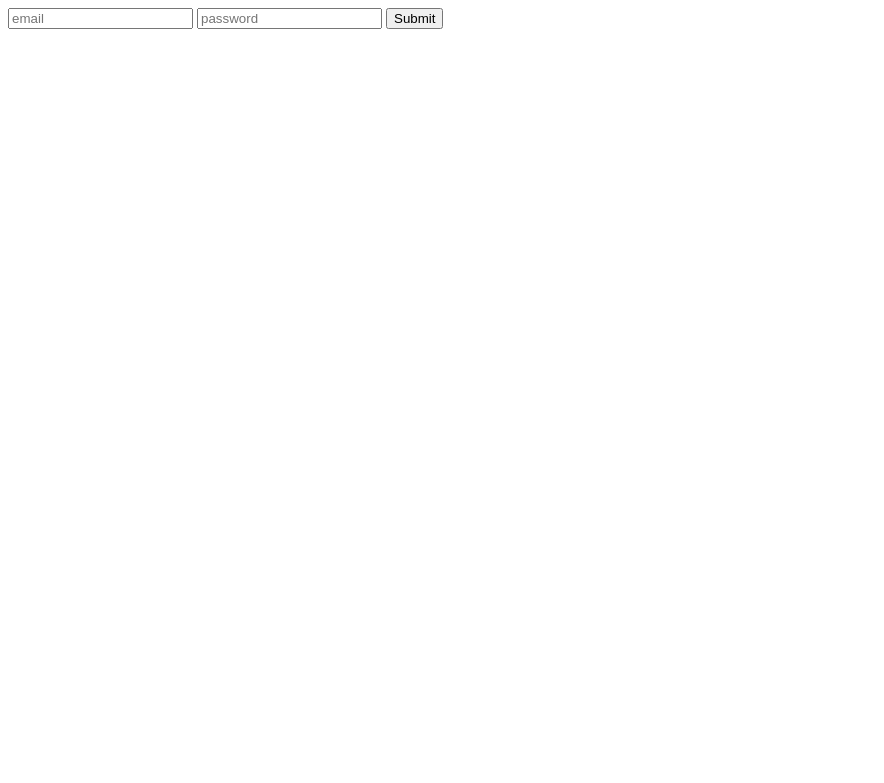
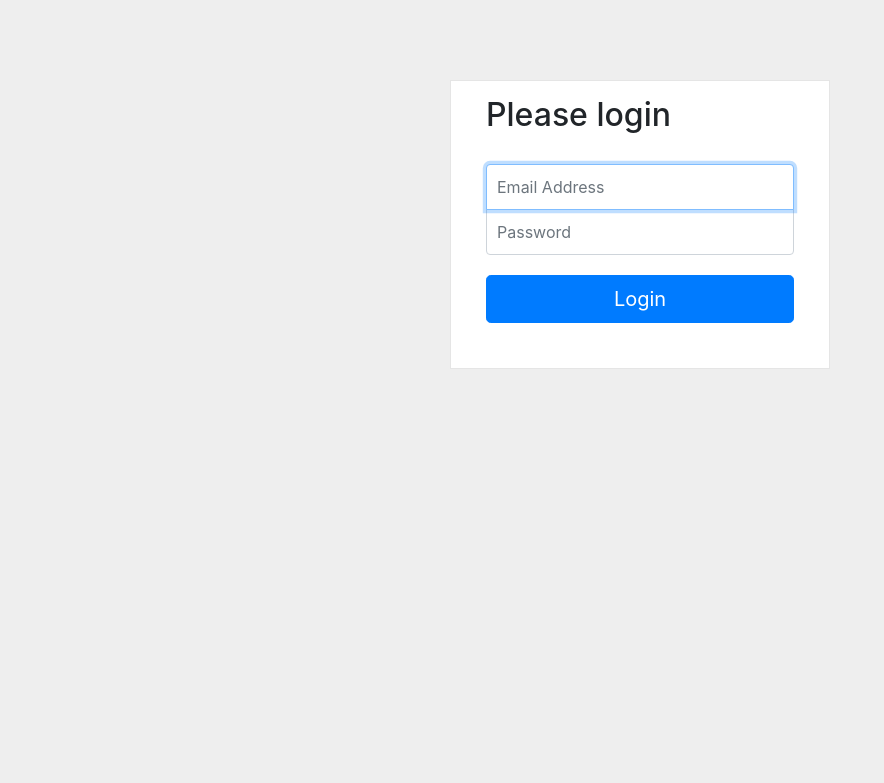
Before and after one commit to farridav/flask_friends, a Flask app: page /login in a window 1280 px wide. Shown: the top 783 px of the page, without its empty margins (0-884 px from the left). Run offline with Flask 2, Linux system fonts and the light colour scheme; some libraries are stand-ins or nearby versions.

Commit message:
Add template structure and style pages

```diff
--- a/friends/app.py
+++ b/friends/app.py
@@ -70,13 +70,7 @@ def request_loader(request):
 @app.route('/login', methods=['GET', 'POST'])
 def login():
     if request.method == 'GET':
-        return '''
-        <form action='login' method='POST'>
-        <input type='text' name='email' id='email' placeholder='email'></input>
-        <input type='password' name='pw' id='pw' placeholder='password'></input>
-        <input type='submit' name='submit'></input>
-        </form>
-        '''
+        return render_template('login.html')
 
     email = request.form['email']
     if email in users and request.form['pw'] == users[email]['pw']:
@@ -85,13 +79,22 @@ def login():
         flask_login.login_user(user)
         return redirect(url_for('protected'))
 
-    return 'Bad login'
+    return abort(403)
 
 
 @app.route('/logout')
 def logout():
+    user_id = getattr(
+        flask_login.current_user, 'id',
+        'Anonymous'
+    )
     flask_login.logout_user()
-    return 'Logged out'
+    return render_template('basic.html', **{
+        'page_title': 'Logged Out',
+        'content': 'Bye {}'.format(
+            user_id
+        )
+    })
 
 
 @login_manager.unauthorized_handler
@@ -102,7 +105,12 @@ def unauthorized_handler():
 @app.route('/protected')
 @flask_login.login_required
 def protected():
-    return 'Logged in as: ' + flask_login.current_user.id
+    return render_template('basic.html', **{
+        'page_title': 'Logged In',
+        'content': 'Welcome {}'.format(
+            flask_login.current_user.id
+        )
+    })
 
 
 def get_friends():
@@ -153,7 +161,7 @@ def index():
     if 'oauth_token' not in session:
         return redirect(url_for('social_login'))
 
-    return render_template('index.html')
+    return render_template('home.html')
 
 
 @app.route('/social-login')
--- a/friends/static/css/main.css
+++ b/friends/static/css/main.css
@@ -1,3 +1,58 @@
+body {
+    background: #eee !important;
+
+}
+
+.wrapper {
+    margin-top: 80px;
+    margin-bottom: 80px;
+
+}
+
+.form-signin {
+    max-width: 380px;
+    padding: 15px 35px 45px;
+    margin: 0 auto;
+    background-color: #fff;
+    border: 1px solid rgba(0, 0, 0, 0.1);
+
+}
+.form-signin .form-signin-heading,
+.form-signin .checkbox {
+    margin-bottom: 30px;
+
+}
+.form-signin .checkbox {
+    font-weight: normal;
+
+}
+.form-signin .form-control {
+    position: relative;
+    font-size: 16px;
+    height: auto;
+    padding: 10px;
+    -webkit-box-sizing: border-box;
+    -moz-box-sizing: border-box;
+    box-sizing: border-box;
+
+}
+.form-signin .form-control:focus {
+    z-index: 2;
+
+}
+.form-signin input[type="text"] {
+    margin-bottom: -1px;
+    border-bottom-left-radius: 0;
+    border-bottom-right-radius: 0;
+
+}
+.form-signin input[type="password"] {
+    margin-bottom: 20px;
+    border-top-left-radius: 0;
+    border-top-right-radius: 0;
+
+}
+
 .friendList li > img {
     padding-right: 10px;
 }
--- a/friends/templates/index.html
+++ b/friends/templates/base.html
@@ -17,10 +17,7 @@
   <body>
 
     <div class="container">
-      <h1>Hello</h1>
-      <h2>Meet you're friends</h2>
-      <p class="lead">Friends, glorious friends!</p>
-      <ul id="friends" class="list-group"></ul>
+      {% block body %}{% endblock %}
     </div>
 
     <script src="{{ url_for('static', filename='js/lib/react.min.js') }}"></script>
--- /dev/null
+++ b/friends/templates/login.html
@@ -0,0 +1,11 @@
+{% extends "base.html" %}
+{% block body %}
+<div class="wrapper">
+  <form class="form-signin" action="login" method="POST">
+    <h2 class="form-signin-heading">Please login</h2>
+    <input type="text" class="form-control" name="email" placeholder="Email Address" required="" autofocus="" />
+    <input type="password" class="form-control" name="pw" placeholder="Password" required=""/>
+    <button class="btn btn-lg btn-primary btn-block" type="submit">Login</button>
+  </form>
+</div>
+{% endblock %}
```
Also changed, not shown: friends/templates/basic.html (added, +7 -0 lines), friends/templates/home.html (added, +7 -0 lines).
